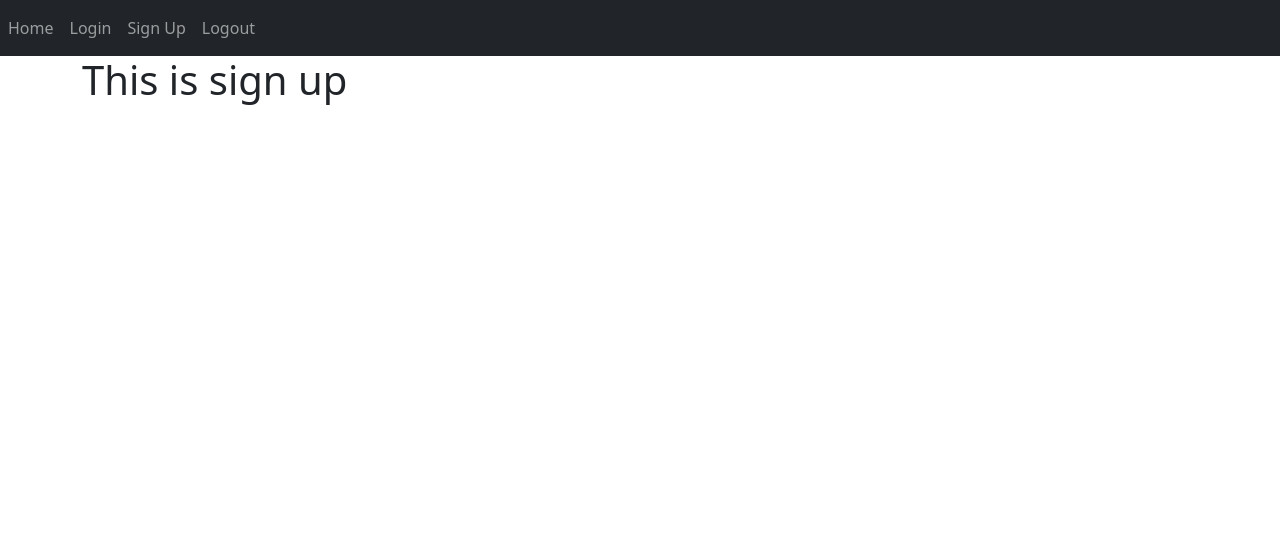
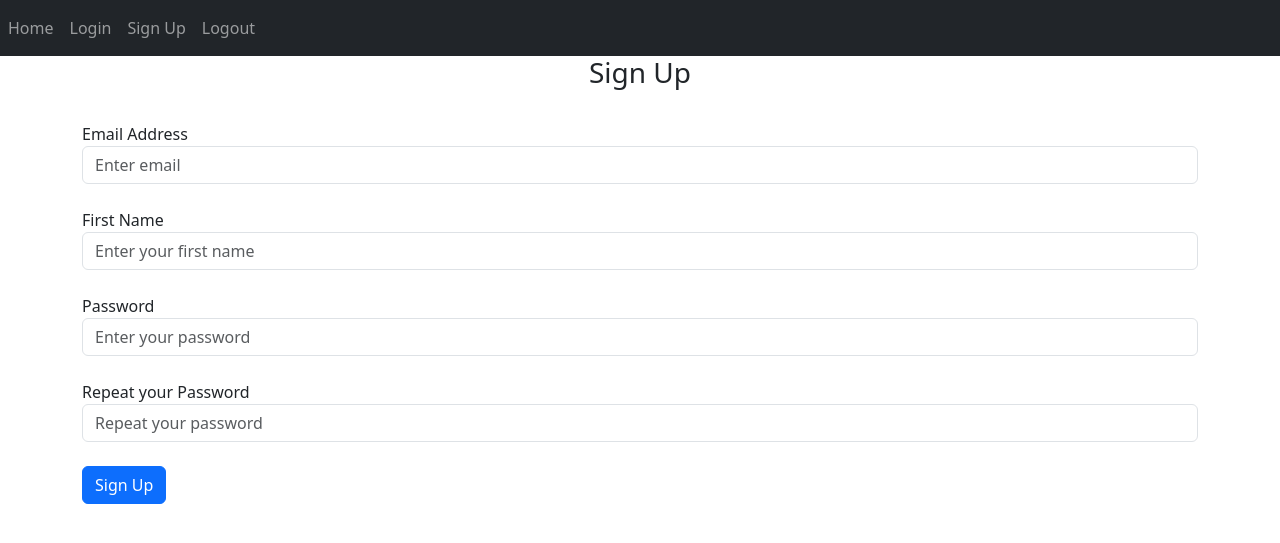
Before and after one commit to aldaonggar/Simple-Notes-App, a Flask app: page /sign-up in a window 1280 px wide. Shown: the top 543 px of the page. Run offline with Flask 3, Linux system fonts and the light colour scheme; some libraries are stand-ins or nearby versions.

Commit message:
Populated sign up page

```diff
--- a/website/auth.py
+++ b/website/auth.py
@@ -4,7 +4,7 @@ auth = Blueprint('auth', __name__)
 
 @auth.route('/login')
 def login():
-    return render_template("login.html")
+    return render_template("login.html", )
 
 @auth.route('/logout')
 def logout():
--- a/website/templates/sign_up.html
+++ b/website/templates/sign_up.html
@@ -1,4 +1,52 @@
-{% extends "base.html" %} {% block title %}Logout{% endblock%} {% block content
+{% extends "base.html" %} {% block title %}Sign up{% endblock%} {% block content
 %}
-<h1>This is sign up</h1>
+<form method="POST">
+  <h3 align="center">Sign Up</h3>
+  <br />
+  <div class="form-group">
+    <label for="email">Email Address</label>
+    <input
+      type="email"
+      class="form-control"
+      id="email"
+      name="email"
+      placeholder="Enter email"
+    />
+  </div>
+  <br />
+  <div class="form-group">
+    <label for="firstName">First Name</label>
+    <input
+      type="text"
+      class="form-control"
+      id="firstName"
+      name="firstName"
+      placeholder="Enter your first name"
+    />
+  </div>
+  <br />
+  <div class="form-group">
+    <label for="password1">Password</label>
+    <input
+      type="password"
+      class="form-control"
+      id="password1"
+      name="password1"
+      placeholder="Enter your password"
+    />
+  </div>
+  <br />
+  <div class="form-group">
+    <label for="password2">Repeat your Password</label>
+    <input
+      type="password"
+      class="form-control"
+      id="password2"
+      name="password2"
+      placeholder="Repeat your password"
+    />
+  </div>
+  <br />
+  <button type="submit" class="btn btn-primary">Sign Up</button>
+</form>
 {% endblock %}
```
